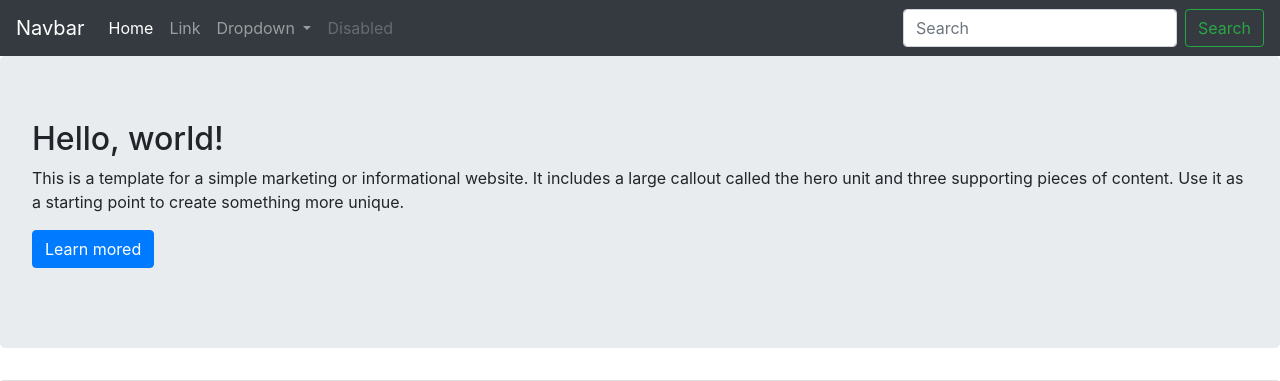
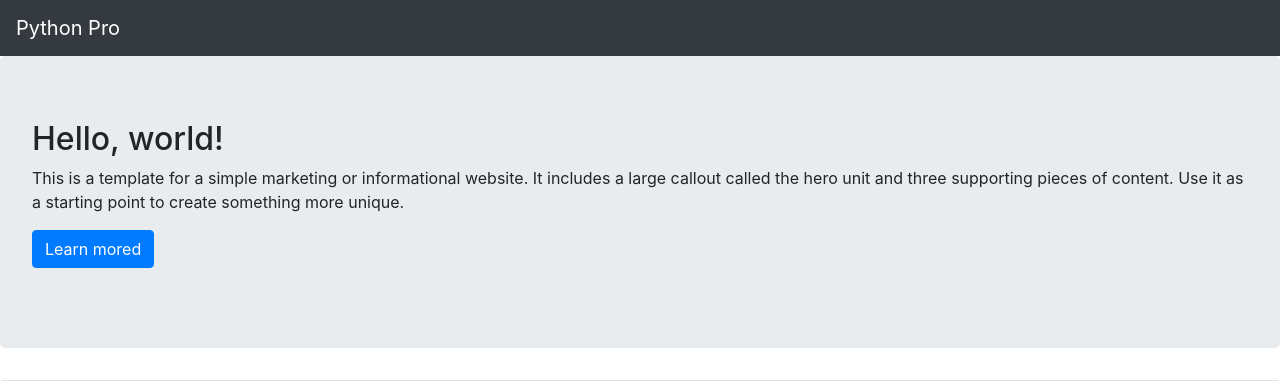
Before and after one commit to matheuspdf/curso_django_devpro, a Django app: page / in a window 1280 px wide. Shown: the top 381 px of the page. Run offline with Django 4.2, Linux system fonts and the light colour scheme; some libraries are stand-ins or nearby versions.

Commit message:
URLs nomeadas

```diff
--- a/pypro/base/templates/base/home.html
+++ b/pypro/base/templates/base/home.html
@@ -1,13 +1,13 @@
 <!DOCTYPE html>
 {% load static %}
-<html lang="en">
+<html lang="pt-br">
    <head>
       <meta charset="utf-8">
       <meta http-equiv="X-UA-Compatible" content="IE=edge">
       <meta name="viewport" content="width=device-width, initial-scale=1">
       <title>Python Pro</title>
-      <meta name="description" content="Source code generated using layoutit.com">
-      <meta name="author" content="LayoutIt!">
+      <meta name="description" content="Página do curso Python Pro">
+      <meta name="author" content="Matheus Lopes">
 
       <link href="{% static 'css/bootstrap.min.css' %}" rel="stylesheet">
       <link href="{% static 'css/style.css' %}" rel="stylesheet">
@@ -18,37 +18,13 @@
    </head>
    <body>
       <nav class="navbar navbar-expand-lg navbar-dark bg-dark">
-         <a class="navbar-brand" href="#">Navbar</a>
+         <a class="navbar-brand" href="{% url 'home' %}">Python Pro</a>
          <button class="navbar-toggler" type="button" data-toggle="collapse" data-target="#navbarSupportedContent" aria-controls="navbarSupportedContent" aria-expanded="false" aria-label="Toggle navigation">
          <span class="navbar-toggler-icon"></span>
          </button>
          <div class="collapse navbar-collapse" id="navbarSupportedContent">
             <ul class="navbar-nav mr-auto">
-               <li class="nav-item active">
-                  <a class="nav-link" href="#">Home <span class="sr-only">(current)</span></a>
-               </li>
-               <li class="nav-item">
-                  <a class="nav-link" href="#">Link</a>
-               </li>
-               <li class="nav-item dropdown">
-                  <a class="nav-link dropdown-toggle" href="#" id="navbarDropdown" role="button" data-toggle="dropdown" aria-haspopup="true" aria-expanded="false">
-                  Dropdown
-                  </a>
-                  <div class="dropdown-menu" aria-labelledby="navbarDropdown">
-                     <a class="dropdown-item" href="#">Action</a>
-                     <a class="dropdown-item" href="#">Another action</a>
-                     <div class="dropdown-divider"></div>
-                     <a class="dropdown-item" href="#">Something else here</a>
-                  </div>
-               </li>
-               <li class="nav-item">
-                  <a class="nav-link disabled" href="#" tabindex="-1" aria-disabled="true">Disabled</a>
-               </li>
             </ul>
-            <form class="form-inline my-2 my-lg-0">
-               <input class="form-control mr-sm-2" type="search" placeholder="Search" aria-label="Search">
-               <button class="btn btn-outline-success my-2 my-sm-0" type="submit">Search</button>
-            </form>
          </div>
       </nav>
       <div class="jumbotron">
--- a/pypro/urls.py
+++ b/pypro/urls.py
@@ -22,7 +22,7 @@ from pypro.base.views import home
 
 urlpatterns = [
     path('admin/', admin.site.urls),
-    path('', home),
+    path('', home, name='home'),
 ]
 
 if settings.DEBUG:
```
Also changed, not shown: pypro/base/tests/test_home.py (+14 -6 lines).
